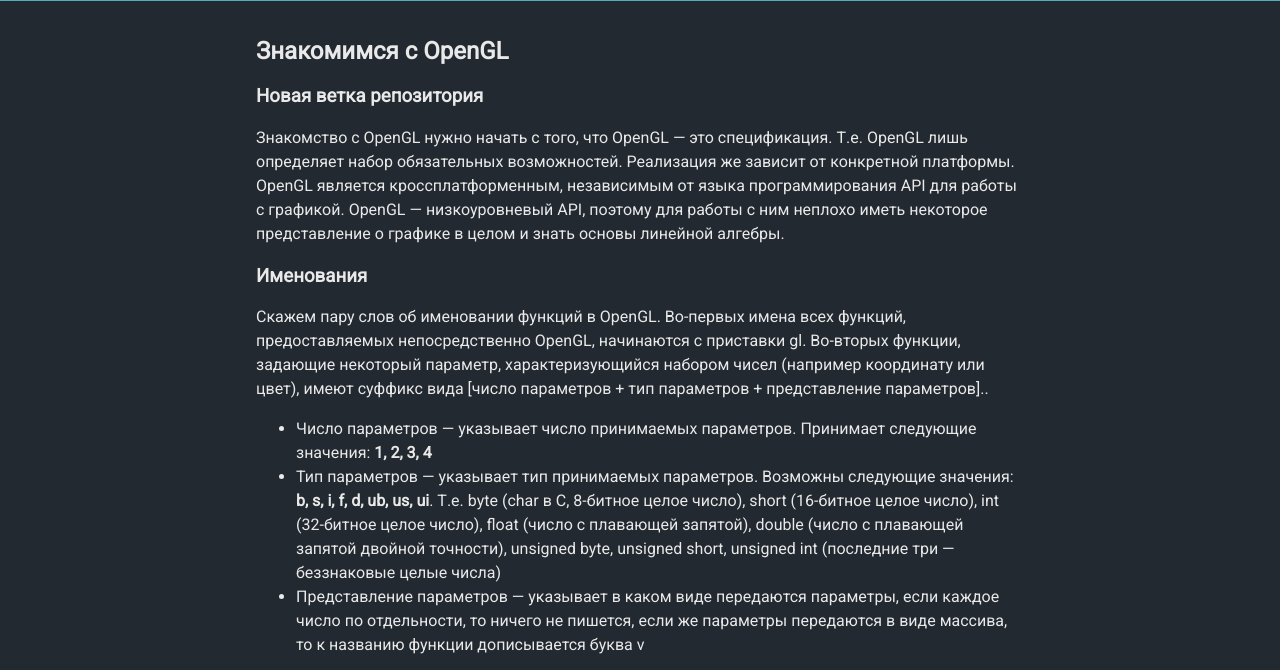
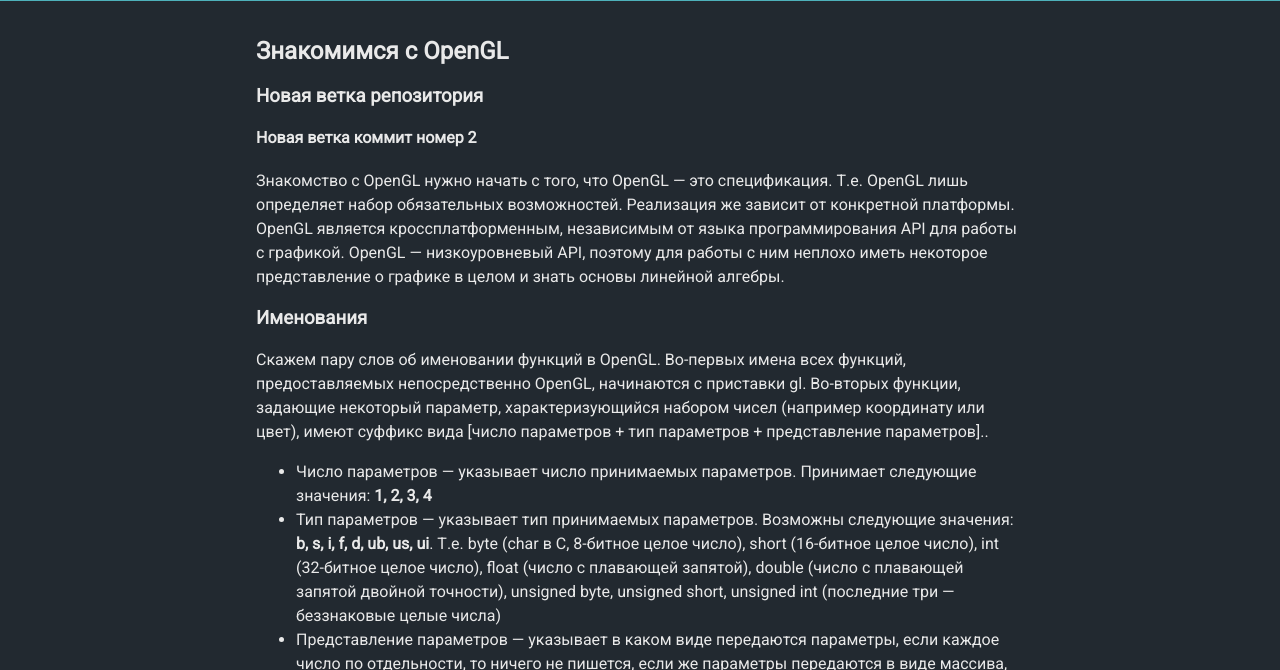
Before and after one commit to TarkvinAktus/wt20, a plain HTML site: page index.html in a window 1280 px wide. Shown: the part 101-771 px from the top of the page. Drawn offline with Linux system fonts and the light colour scheme.

Commit message:
second commit

```diff
--- a/index.html
+++ b/index.html
@@ -25,6 +25,7 @@
         <div class="main_container">
           <h2 class="h_all">Знакомимся с OpenGL</h2>
           <h3  class="h_all">Новая ветка репозитория</h3>
+          <h4  class="h_all">Новая ветка коммит номер 2</h4>
           <p>Знакомство с OpenGL нужно начать с того, что OpenGL — это спецификация. Т.е. OpenGL лишь определяет набор обязательных возможностей. Реализация же зависит от конкретной платформы.
 OpenGL является кроссплатформенным, независимым от языка программирования API для работы с графикой. OpenGL — низкоуровневый API, поэтому для работы с ним неплохо иметь некоторое представление о графике в целом и знать основы линейной алгебры.</p>
           <h3 class="h_all">Именования</h3>
```
